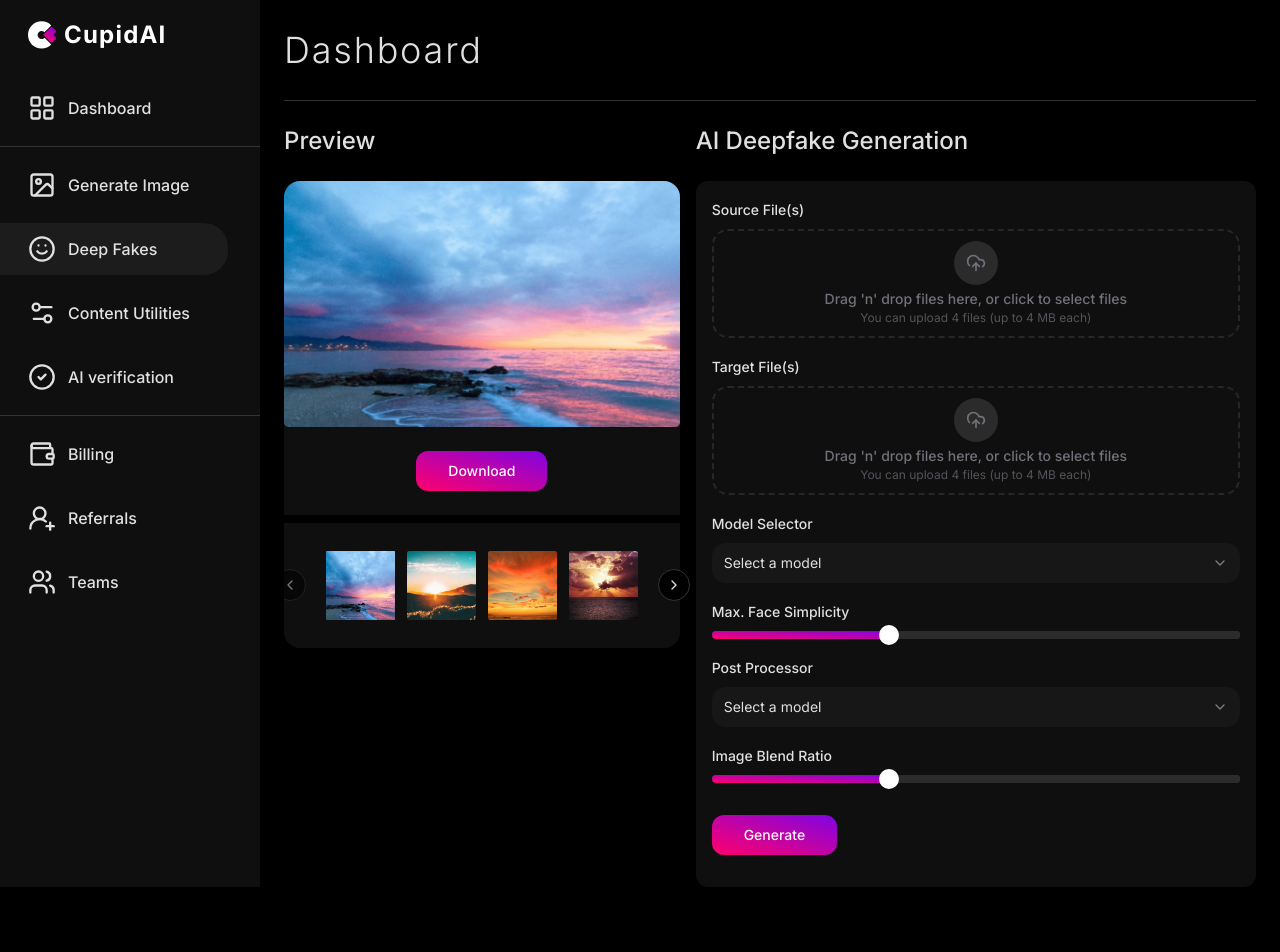
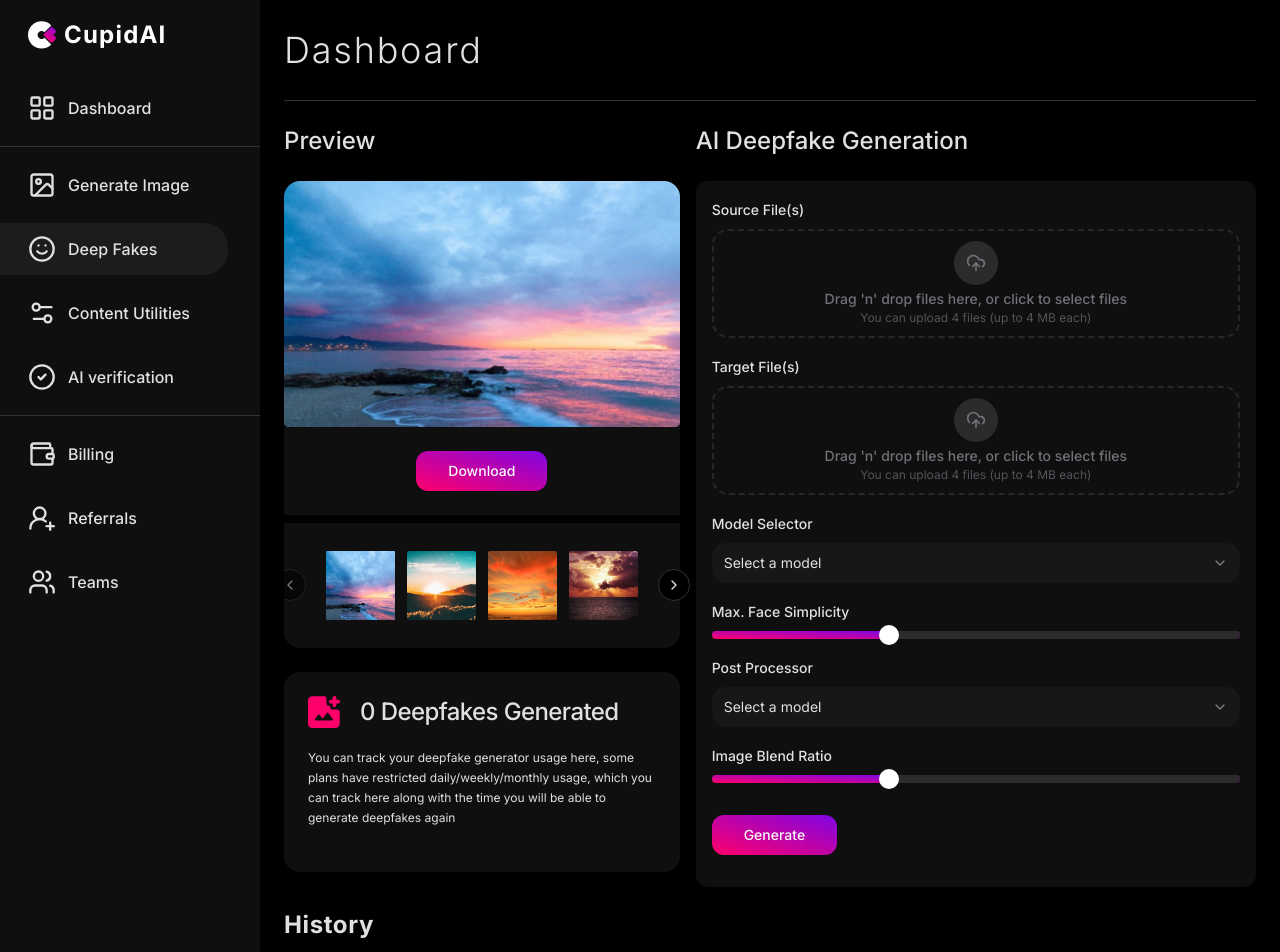
Before and after one commit to ra-kesh/Stupid-AI, a Next.js app: page /content-deepfake in a window 1280 px wide. Shown: the top 952 px of the page. Before the commit the page ends 887 px from the top, so only its background shows below. Built offline with nearby package versions, Linux system fonts and the light colour scheme.

Commit message:
feat:added deep fake count

```diff
--- a/app/(dashboard)/content-deepfake/page.tsx
+++ b/app/(dashboard)/content-deepfake/page.tsx
@@ -1,19 +1,44 @@
 import React from "react"
+import Image from "next/image"
 
-import { Card, CardContent, CardHeader } from "@/components/ui/card"
+import { Card, CardContent, CardHeader, CardTitle } from "@/components/ui/card"
 
 import DeepfakePreview from "./deepfake-preview"
 import DeepFakeForm from "./DeepFakeForm"
+import DeepFakeHistoryTable from "./DepakeHistory"
+import generateImageSvg from "/public/generate_image_v1.svg"
 
 const ContentDeepfake = () => {
   return (
     <div className="grid grid-cols-1 gap-x-4 lg:grid-cols-12">
-      <Card className=" bg-inherit lg:col-span-5  ">
-        <CardHeader className="px-0 text-2xl font-medium 2xl:text-3xl 4xl:text-4xl">Preview</CardHeader>
-        <CardContent className="gap-4 rounded-xl  px-0">
-          <DeepfakePreview />
-        </CardContent>
-      </Card>
+      <div className=" lg:col-span-5">
+        <Card className="bg-inherit">
+          <CardHeader className="px-0 text-2xl font-medium 2xl:text-3xl 4xl:text-4xl">Preview</CardHeader>
+          <CardContent className="gap-4 rounded-xl  px-0">
+            <DeepfakePreview />
+          </CardContent>
+        </Card>
+        <Card className="bg-form">
+          <CardHeader className="flex flex-row items-center justify-between lg:p-4 lg:pb-0 xl:p-6 xl:pb-0 2xl:p-8 2xl:pb-0 4xl:p-12 4xl:pb-0">
+            <CardTitle className="flex flex-row items-center lg:gap-x-3 xl:gap-x-5 2xl:gap-x-6 4xl:gap-x-8">
+              <Image
+                src={generateImageSvg}
+                alt="generate an image"
+                className="lg:size-6 xl:size-8 2xl:size-10 4xl:size-14"
+              />
+              <span className="text-logo font-medium lg:text-sm lg:leading-5 xl:text-2xl 2xl:text-3xl 4xl:text-5xl">
+                0 Deepfakes Generated
+              </span>
+            </CardTitle>
+          </CardHeader>
+          <CardContent className="flex flex-col lg:p-4 lg:pt-0 xl:p-6 xl:pt-0 2xl:p-8 2xl:pt-0 4xl:p-12 4xl:pt-0">
+            <span className="font-normal text-foreground lg:py-4 lg:text-[9px] lg:leading-3 xl:py-5 xl:text-xs xl:leading-5 2xl:py-6 2xl:text-sm 4xl:text-lg">
+              You can track your deepfake generator usage here, some plans have restricted daily/weekly/monthly usage,
+              which you can track here along with the time you will be able to generate deepfakes again
+            </span>
+          </CardContent>
+        </Card>
+      </div>
 
       <Card className=" bg-inherit lg:col-span-7 ">
         <CardHeader className="px-0 text-2xl font-medium 2xl:text-3xl 4xl:text-4xl">AI Deepfake Generation</CardHeader>
@@ -21,7 +46,7 @@ const ContentDeepfake = () => {
           <DeepFakeForm />
         </CardContent>
       </Card>
-      {/* <HistoryTable /> */}
+      <DeepFakeHistoryTable />
     </div>
   )
 }
```
